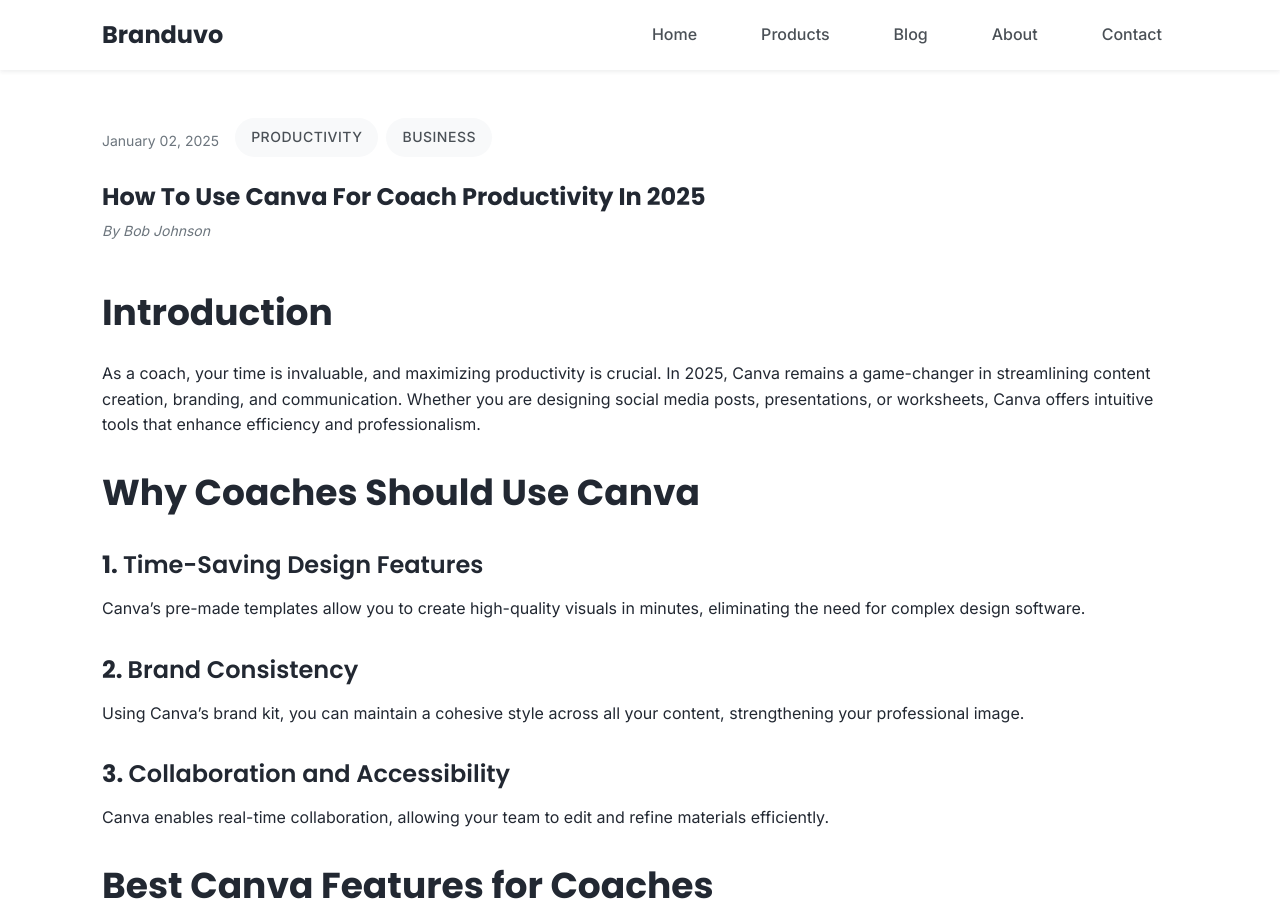
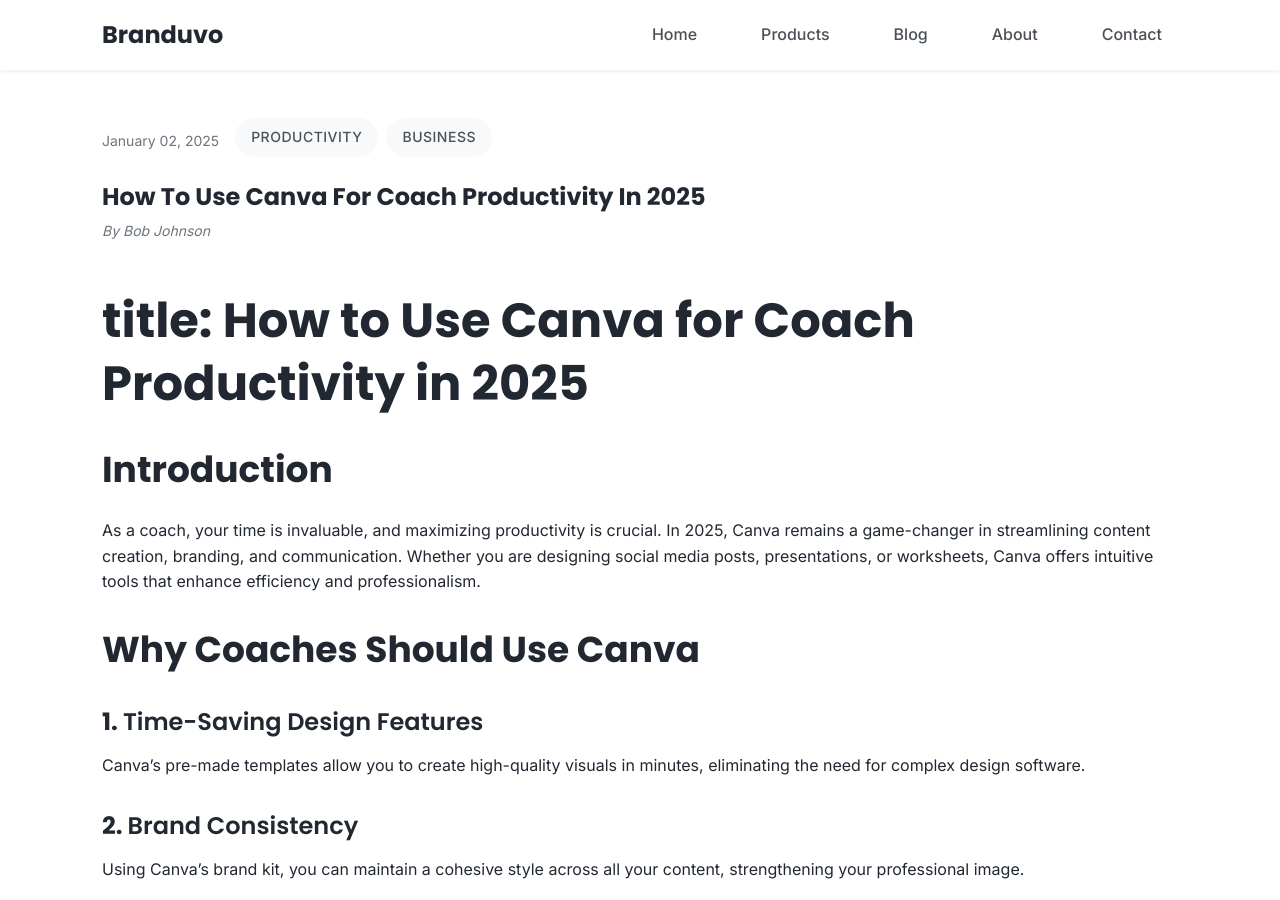
Before and after one commit to branduvo/branduvo.github.io, a Jekyll site: the page built from _posts/2025-01-02-how-to-use-canva-for-coach-productivity-in-2025.md, in a window 1280 px wide and 900 px high. Built offline with Jekyll 4.4.1, drawn with Linux system fonts in a browser that asks for light colours.

Commit message:
Update 2025-01-02-how-to-use-canva-for-coach-productivity-in-2025.md

```diff
--- a/_posts/2025-01-02-how-to-use-canva-for-coach-productivity-in-2025.md
+++ b/_posts/2025-01-02-how-to-use-canva-for-coach-productivity-in-2025.md
@@ -10,10 +10,10 @@
 meta-description: Find out how Canva can streamline your work as a coach in 2025 with
   our comprehensive guide.
 permalink: /how-to-use-canva-for-coach-productivity-in-20251.html/
-#  title: How to Use Canva for Coach Productivity in 2025
+
 ---
 
-
+#  title: How to Use Canva for Coach Productivity in 2025
 
 
 ## Introduction
```
